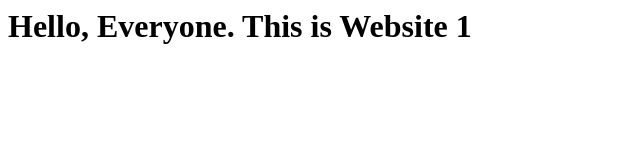
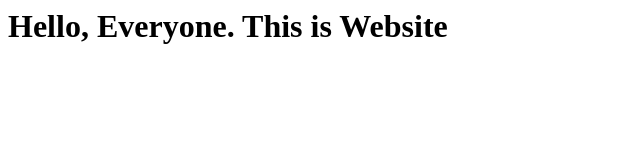
Before and after one commit to vishnuhorizon/static-website, a plain HTML site: page index.html in a window 1280 px wide. Shown: the full height of the page, 0-640 px from the left. Drawn offline with Linux system fonts and the light colour scheme.

Commit message:
Update index.html

```diff
--- a/index.html
+++ b/index.html
@@ -1,5 +1,5 @@
 <html>
 <body>
-<h1>Hello, Everyone. This is Website 1</h1>
+<h1>Hello, Everyone. This is Website</h1>
 </body>
 </html>
```
